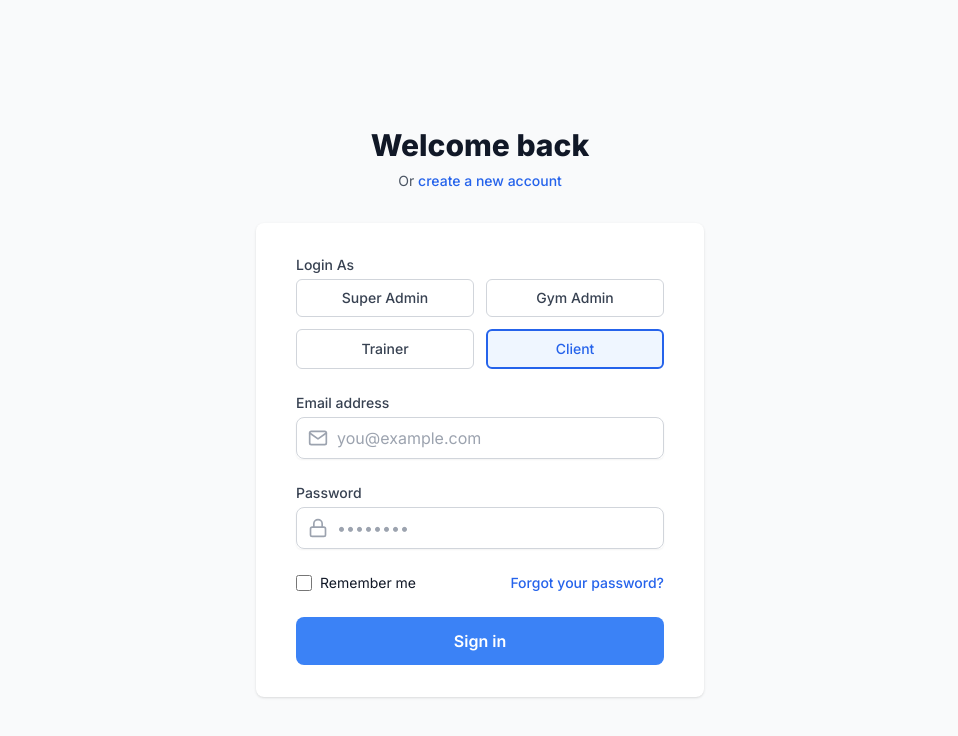
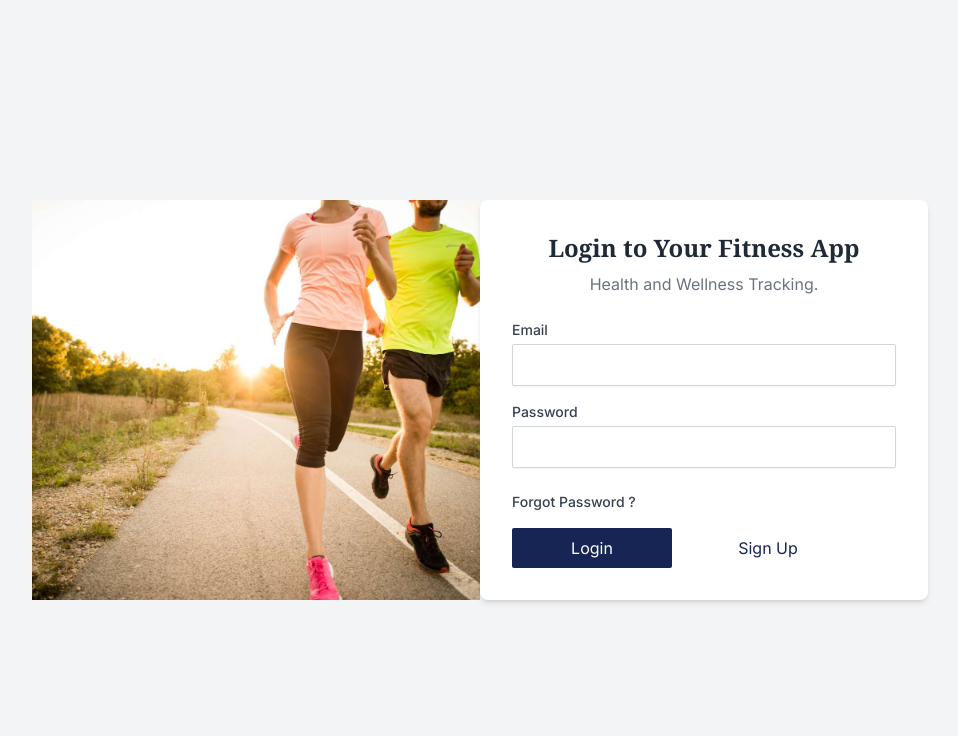
Before and after one commit to ChamithuRuberu/fitpro, a Next.js app: page /login in a window 1280 px wide. Shown: the top 736 px of the page, without its empty margins (160-1118 px from the left). Built offline with nearby package versions, Linux system fonts and the light colour scheme.

Commit message:
auth structre done v1

```diff
--- a/src/app/(auth)/login/Login.tsx
+++ /dev/null
@@ -1,92 +0,0 @@
-import Link from 'next/link'
-import React, { FormEvent } from 'react'
-
-function Login() {
-
-  return (
-    <div className="min-h-screen flex items-center justify-center bg-gray-100">
-      <div className="flex flex-col lg:flex-row max-w-4xl w-full mx-4 lg:mx-0">
-        {/* Image Section */}
-        <div className="bg-black lg:w-1/2">
-          <img
-            src="auth/login.png"
-            alt="Login Image"
-            className="w-full h-full object-cover"
-          />
-        </div>
-
-        {/* Form Section */}
-        <div className="bg-white p-8 rounded-lg shadow-md lg:w-1/2">
-          <h2 className="text-2xl font-bold mb-2 text-center text-gray-800 font-serif">
-            Login to Your Fitness App
-          </h2>
-          <h6 className="text-md font-normal mb-6 text-center text-gray-500">
-            Health and Wellness Tracking.
-          </h6>
-          {/* {error && (
-              <p className="text-red-500 text-sm mb-4 text-center">{error}</p>
-                )} */}
-          {/* <form onSubmit={handleSubmit}> */}
-          <div className="mb-4">
-            <label
-              htmlFor="email"
-              className="block text-sm font-medium text-gray-700"
-            >
-              Email
-            </label>
-            <input
-              type="email"
-              id="email"
-              // value={email}
-              // onChange={(e) => setEmail(e.target.value)}
-              className="mt-1 block w-full px-3 py-2 border border-gray-300 rounded-sm shadow-sm focus:outline-none focus:ring-blue-500 focus:border-blue-500"
-              required
-            />
-          </div>
-          <div className="mb-6">
-            <label
-              htmlFor="password"
-              className="block text-sm font-medium text-gray-700"
-            >
-              Password
-            </label>
-            <input
-              type="password"
-              id="password"
-              // value={password}
-              // onChange={(e) => setPassword(e.target.value)}
-              className="mt-1 block w-full px-3 py-2 border border-gray-300 rounded-sm shadow-sm focus:outline-none focus:ring-blue-500 focus:border-blue-500"
-              required
-            />
-          </div>
-          <label
-              htmlFor="password"
-              className="block text-sm font-medium text-gray-700 pb-4"
-            >
-              Forgot Password ?
-            </label>
-
-        <div className='flex flex-row'>
-        <button
-            type="submit"
-            className="w-40 mr-4 bg-blue-950 text-white py-2 px-4 rounded-sm hover:bg-blue-900 hover:cursor-pointer focus:outline-none focus:ring-2 focus:ring-blue-500 focus:ring-offset-2"
-          >
-            Login
-          </button>
-          <Link href={"/signup"}>
-          <button
-            type="submit"
-            className="w-40 bg-blue-150 text-blue-950 border-1 py-2 px-4 rounded-sm hover:cursor-pointer focus:outline-none focus:ring-2 focus:ring-blue-500 focus:ring-offset-2"
-          >
-            Sign Up
-          </button>
-          </Link>
-        </div>
-          {/* </form> */}
-        </div>
-      </div>
-    </div>
-  )
-}
-
-export default Login
--- a/src/app/(auth)/login/page.tsx
+++ b/src/app/(auth)/login/page.tsx
@@ -34,148 +34,85 @@ export default function LoginPage() {
   };
 
   return (
-    <div className="min-h-screen bg-gray-50 flex flex-col justify-center py-12 sm:px-6 lg:px-8">
-      <div className="sm:mx-auto sm:w-full sm:max-w-md">
-        <h2 className="mt-6 text-center text-3xl font-extrabold text-gray-900">
-          Welcome back
-        </h2>
-        <p className="mt-2 text-center text-sm text-gray-600">
-          Or{' '}
-          <Link href="/signup" className="font-medium text-blue-600 hover:text-blue-500">
-            create a new account
-          </Link>
-        </p>
+    <div className="min-h-screen flex items-center justify-center bg-gray-100">
+    <div className="flex flex-col lg:flex-row max-w-4xl w-full mx-4 lg:mx-0">
+      {/* Image Section */}
+      <div className="bg-black lg:w-1/2">
+        <img
+          src="auth/login.png"
+          alt="Login Image"
+          className="w-full h-full object-cover"
+        />
       </div>
 
-      <div className="mt-8 sm:mx-auto sm:w-full sm:max-w-md">
-        <div className="bg-white py-8 px-4 shadow sm:rounded-lg sm:px-10">
-          <form className="space-y-6" onSubmit={handleSubmit}>
-            {/* Role Selection */}
-            <div>
-              <label htmlFor="role" className="block text-sm font-medium text-gray-700">
-                Login As
+      {/* Form Section */}
+      <div className="bg-white p-8 rounded-lg shadow-md lg:w-1/2">
+        <h2 className="text-2xl font-bold mb-2 text-center text-gray-800 font-serif">
+          Login to Your Fitness App
+        </h2>
+        <h6 className="text-md font-normal mb-6 text-center text-gray-500">
+          Health and Wellness Tracking.
+        </h6>
+        {/* {error && (
+            <p className="text-red-500 text-sm mb-4 text-center">{error}</p>
+              )} */}
+        {/* <form onSubmit={handleSubmit}> */}
+        <div className="mb-4">
+          <label
+            htmlFor="email"
+            className="block text-sm font-medium text-gray-700"
+          >
+            Email
           </label>
-              <div className="mt-1 grid grid-cols-2 gap-3">
-                <button
-                  type="button"
-                  onClick={() => setRole('super_admin')}
-                  className={`px-3 py-2 text-sm font-medium rounded-md ${
-                    role === 'super_admin'
-                      ? 'bg-blue-50 text-blue-600 border-2 border-blue-600'
-                      : 'bg-white text-gray-700 border border-gray-300 hover:bg-gray-50'
-                  }`}
-                >
-                  Super Admin
-                </button>
-                <button
-                  type="button"
-                  onClick={() => setRole('gym_admin')}
-                  className={`px-3 py-2 text-sm font-medium rounded-md ${
-                    role === 'gym_admin'
-                      ? 'bg-blue-50 text-blue-600 border-2 border-blue-600'
-                      : 'bg-white text-gray-700 border border-gray-300 hover:bg-gray-50'
-                  }`}
-                >
-                  Gym Admin
-                </button>
-                <button
-                  type="button"
-                  onClick={() => setRole('trainer')}
-                  className={`px-3 py-2 text-sm font-medium rounded-md ${
-                    role === 'trainer'
-                      ? 'bg-blue-50 text-blue-600 border-2 border-blue-600'
-                      : 'bg-white text-gray-700 border border-gray-300 hover:bg-gray-50'
-                  }`}
-                >
-                  Trainer
-                </button>
-                <button
-                  type="button"
-                  onClick={() => setRole('client')}
-                  className={`px-3 py-2 text-sm font-medium rounded-md ${
-                    role === 'client'
-                      ? 'bg-blue-50 text-blue-600 border-2 border-blue-600'
-                      : 'bg-white text-gray-700 border border-gray-300 hover:bg-gray-50'
-                  }`}
-                >
-                  Client
-                </button>
-              </div>
-            </div>
-
-            <div>
-              <label htmlFor="email" className="block text-sm font-medium text-gray-700">
-                Email address
-              </label>
-              <div className="mt-1 relative rounded-md shadow-sm">
-                <div className="absolute inset-y-0 left-0 pl-3 flex items-center pointer-events-none">
-                  <FiMail className="h-5 w-5 text-gray-400" />
-                </div>
           <input
+            type="email"
             id="email"
-                  name="email"
-                  type="email"
-                  autoComplete="email"
+            // value={email}
+            // onChange={(e) => setEmail(e.target.value)}
+            className="mt-1 block w-full px-3 py-2 border border-gray-300 rounded-sm shadow-sm focus:outline-none focus:ring-blue-500 focus:border-blue-500"
             required
-                  className="input-field pl-10"
-                  placeholder="you@example.com"
-                  value={email}
-                  onChange={(e) => setEmail(e.target.value)}
           />
         </div>
-            </div>
-
-            <div>
-              <label htmlFor="password" className="block text-sm font-medium text-gray-700">
+        <div className="mb-6">
+          <label
+            htmlFor="password"
+            className="block text-sm font-medium text-gray-700"
+          >
             Password
           </label>
-              <div className="mt-1 relative rounded-md shadow-sm">
-                <div className="absolute inset-y-0 left-0 pl-3 flex items-center pointer-events-none">
-                  <FiLock className="h-5 w-5 text-gray-400" />
-                </div>
           <input
+            type="password"
             id="password"
-                  name="password"
-                  type="password"
-                  autoComplete="current-password"
+            // value={password}
+            // onChange={(e) => setPassword(e.target.value)}
+            className="mt-1 block w-full px-3 py-2 border border-gray-300 rounded-sm shadow-sm focus:outline-none focus:ring-blue-500 focus:border-blue-500"
             required
-                  className="input-field pl-10"
-                  placeholder="••••••••"
-                  value={password}
-                  onChange={(e) => setPassword(e.target.value)}
           />
         </div>
-            </div>
+        <label
+            htmlFor="password"
+            className="block text-sm font-medium text-gray-700 pb-4"
+          >
+            Forgot Password ?
+          </label>
 
-            <div className="flex items-center justify-between">
-              <div className="flex items-center">
-                <input
-                  id="remember_me"
-                  name="remember_me"
-                  type="checkbox"
-                  className="h-4 w-4 text-blue-600 focus:ring-blue-500 border-gray-300 rounded"
-                />
-                <label htmlFor="remember_me" className="ml-2 block text-sm text-gray-900">
-                  Remember me
-                </label>
-              </div>
-
-              <div className="text-sm">
-                <Link href="/forgot-password" className="font-medium text-blue-600 hover:text-blue-500">
-                  Forgot your password?
+      <div className='flex flex-row'>
+      <button
+          type="submit"
+          className="w-40 mr-4 bg-blue-950 text-white py-2 px-4 rounded-sm hover:bg-blue-900 hover:cursor-pointer focus:outline-none focus:ring-2 focus:ring-blue-500 focus:ring-offset-2"
+        >
+          Login
+        </button>
+        <Link href={"/signup"}>
+        <button
+          type="submit"
+          className="w-40 bg-blue-150 text-blue-950 border-1 py-2 px-4 rounded-sm hover:cursor-pointer focus:outline-none focus:ring-2 focus:ring-blue-500 focus:ring-offset-2"
+        >
+          Sign Up
+        </button>
         </Link>
       </div>
-            </div>
-
-            <div>
-              <button
-                type="submit"
-                className="w-full btn-primary"
-              >
-                Sign in
-              </button>
-            </div>
-          </form>
+        {/* </form> */}
       </div>
     </div>
   </div>
```
Also changed, not shown: src/app/(auth)/signup/page.tsx (+5 -32 lines). Lines whose indentation alone changed are shown as unchanged.
